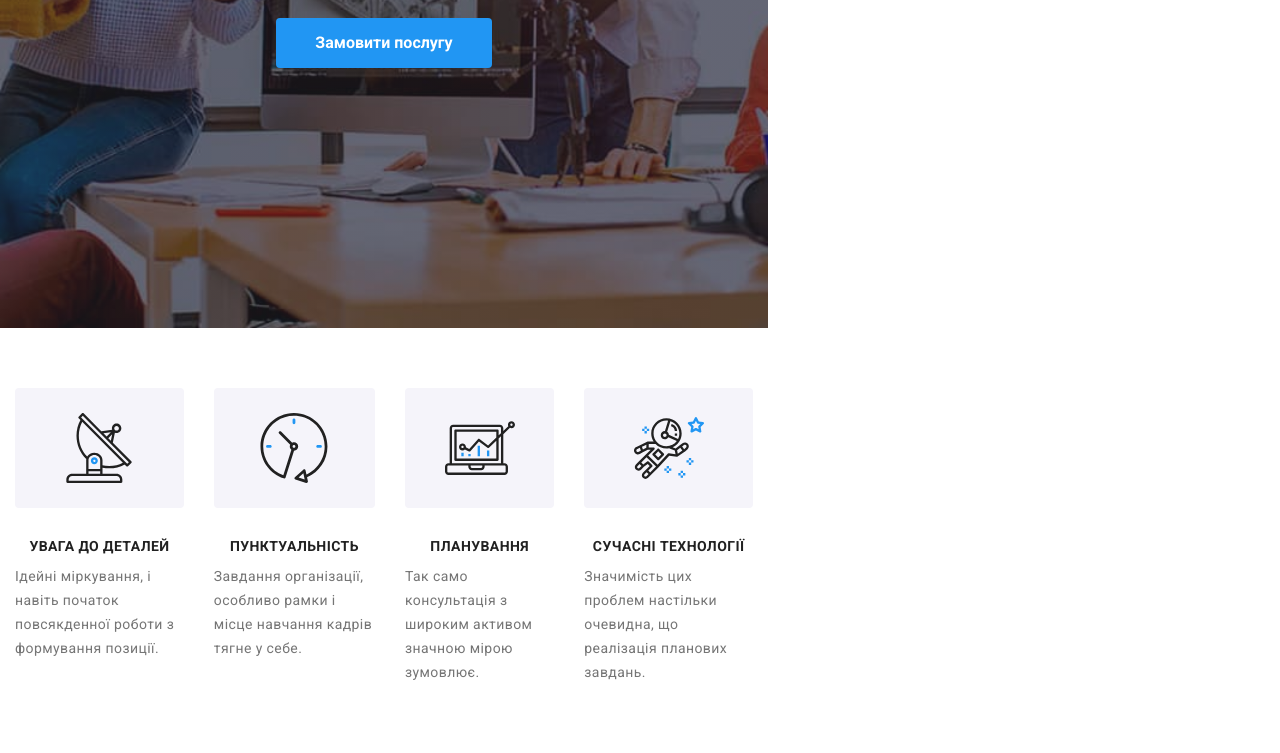
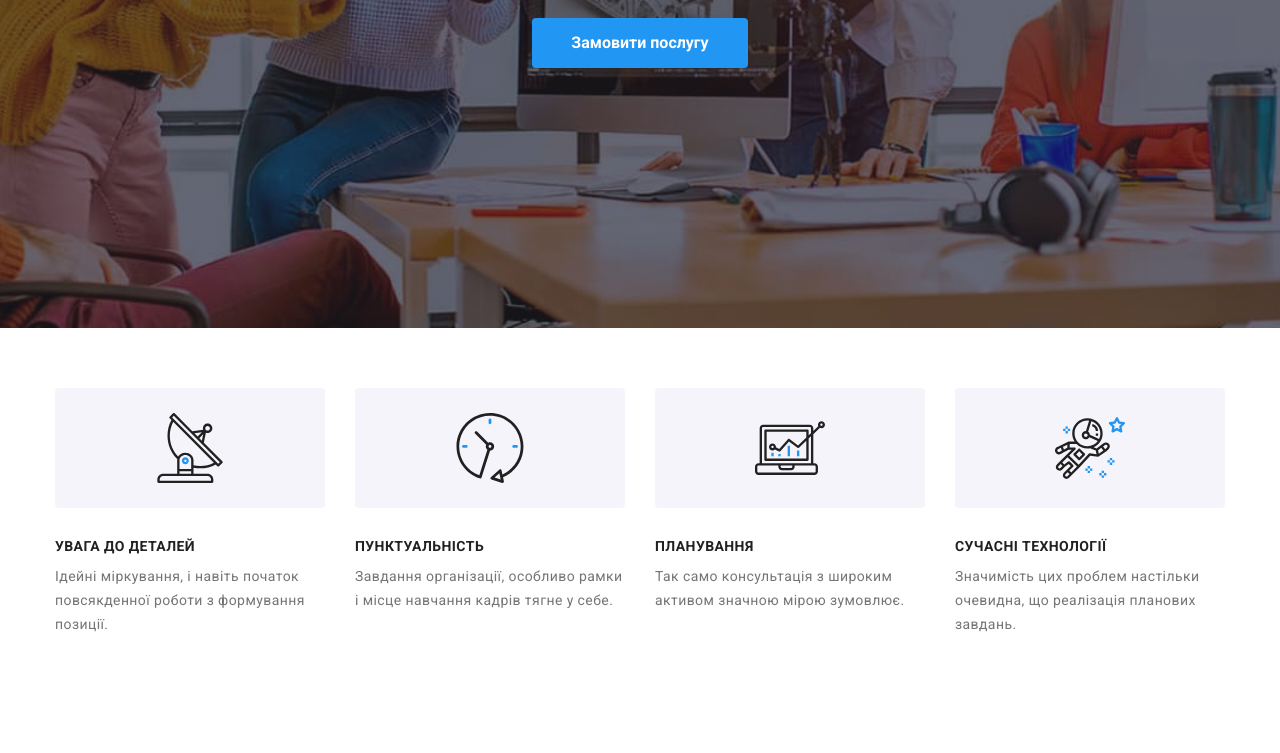
Before and after one commit to victoriasyluma/goit-markup-hw-08, a website: page index.html in a window 1280 px wide. Shown: the part 473-1226 px from the top of the page. Drawn offline with nearby package versions, Linux system fonts and the light colour scheme.

Commit message:
fixing media

```diff
--- a/sass/base/_common.scss
+++ b/sass/base/_common.scss
@@ -1,4 +1,5 @@
 @import '../utils/breakpoints';
+@import '../utils/mixins.scss';
 
 body,
 html {
@@ -6,29 +7,36 @@ html {
   padding: 0;
   font-family: var(--main-font-family);
   background-color: #ffffff;
-
-  min-width: 320px;
-  max-width: calc($tablet - 1px);
 }
 
 .container {
   margin: 0 auto;
   padding: 60px 15px;
-  max-width: 100%;
+  max-width: 480px;
 }
 
-// tablet
-@media screen and (min-width: $tablet), (max-width: calc($desktop - 1px)) {
-  body,
-  html {
+body {
+  min-width: 320px;
+  max-width: calc($tablet - 1px);
+  margin: auto;
+}
+
+@include media-tablet {
+  body {
+    max-width: $tablet;
+  }
+
+  .container {
     max-width: $tablet;
   }
 }
 
-// mobile
-@media screen and (min-width: $desktop), (max-width: 1600px) {
-  body,
-  html {
-    max-width: $tablet;
+@include media-desktop {
+  body {
+    max-width: 1600px;
+  }
+
+  .container {
+    max-width: $desktop;
   }
 }
--- a/sass/components/_advantage.scss
+++ b/sass/components/_advantage.scss
@@ -1,11 +1,10 @@
 @import '../utils/breakpoints';
-
-// .advantage {
-//   // padding-top: 94px;
-// }
+@import '../utils/mixins.scss';
 
 .advantage__list {
-  display: flex;
+  display: grid;
+  grid-template-columns: 1fr;
+
   list-style: none;
 
   margin-top: 0;
@@ -36,17 +35,6 @@
   }
 }
 
-@media screen and (min-width: $tablet) {
-  .advantage__list {
-    display: grid;
-    grid-template-columns: 1fr 1fr;
-  }
-}
-
-// .advantage__item {
-//   // width: 270px;
-// }
-
 .advantage__title--opacity {
   margin-top: 0;
   margin-bottom: 0;
@@ -65,9 +53,22 @@
   margin-bottom: 30px;
 }
 
-@media screen and (min-width: $desktop) {
+@include media-tablet {
   .advantage__list {
-    display: flex;
-    flex-direction: row;
+    grid-template-columns: 1fr 1fr;
   }
 }
+
+@include media-desktop {
+  .advantage__list {
+    grid-template-columns: repeat(4, 1fr);
+  }
+}
+
+@include media-tablet-and-desktop {
+  .advantage__list {
+    .advantage__title {
+      text-align: left;
+    }
+  }
+}
--- a/sass/components/_clients.scss
+++ b/sass/components/_clients.scss
@@ -1,16 +1,11 @@
 @import '../utils/breakpoints';
-
-// .our-clients {
-//   // padding-top: 94px;
-//   // padding-bottom: 94px;
-// }
+@import '../utils/mixins.scss';
 
 .gap-30px {
   gap: 30px;
 }
 
 .link-clients {
-  min-width: 170px;
   height: 92px;
   border-radius: 4px;
   border: 1px solid #afb1b8;
@@ -39,21 +34,18 @@
 
 .clients__list {
   margin-top: 0;
-
   display: grid;
   grid-template-columns: 1fr 1fr;
 }
 
-@media screen and (min-width: $tablet) {
+@include media-tablet {
   .clients__list {
-    display: grid;
     grid-template-columns: 1fr 1fr 1fr;
   }
 }
 
-@media screen and (min-width: $desktop) {
+@include media-desktop {
   .clients__list {
-    display: flex;
-    flex-direction: row;
+    grid-template-columns: repeat(6, 1fr);
   }
 }
--- a/sass/components/_footer.scss
+++ b/sass/components/_footer.scss
@@ -1,4 +1,5 @@
 @import '../utils/breakpoints';
+@import '../utils/mixins.scss';
 
 .footer {
   background-color: var(--main-background-darkblue);
@@ -160,7 +161,8 @@
     filter: drop-shadow(0px 4px 4px rgba(0, 0, 0, 0.15));
     border-radius: 4px;
     background-color: transparent;
-    width: 358px;
+    width: 100%;
+
     height: 50px;
     text-indent: 16px;
     transition: ease-in 250ms;
@@ -174,20 +176,24 @@
   }
 }
 
-@media screen and (min-width: $tablet) {
+@include media-tablet {
   .container.footer-container {
-    display: grid;
     grid-template-columns: 1fr 1fr;
 
     .footer-container-item.footer-email-input {
       grid-column: span 2;
+
+      .form-input {
+        max-width: 450px;
+      }
     }
   }
 }
 
-@media screen and (min-width: $desktop) {
+@include media-desktop {
   .container.footer-container {
     display: flex;
+    justify-content: center;
 
     .footer-container-item,
     .form-title {
@@ -196,5 +202,9 @@
   }
   .form-email {
     flex-direction: row;
+
+    input.form-input {
+      width: 358px;
+    }
   }
 }
--- a/sass/utils/mixins.scss
+++ b/sass/utils/mixins.scss
@@ -3,3 +3,25 @@
   transition-timing-function: cubic-bezier(0.4, 0, 0.2, 1);
   transition: ease-in 250ms;
 }
+
+@mixin media-tablet() {
+  // tablet media
+  @media screen and (min-width: $tablet) and (max-width: calc($desktop - 1px)) {
+    @content;
+  }
+}
+
+@mixin media-desktop() {
+  // desktop
+  @media screen and (min-width: $desktop) {
+    @content;
+  }
+}
+
+@mixin media-tablet-and-desktop() {
+  // desktop and table
+  @media screen and (min-width: $tablet) and (max-width: calc($desktop - 1px)),
+    screen and (min-width: $desktop) {
+    @content;
+  }
+}
```
Also changed, not shown: sass/main.css, sass/main.min.css, 2 other files.
